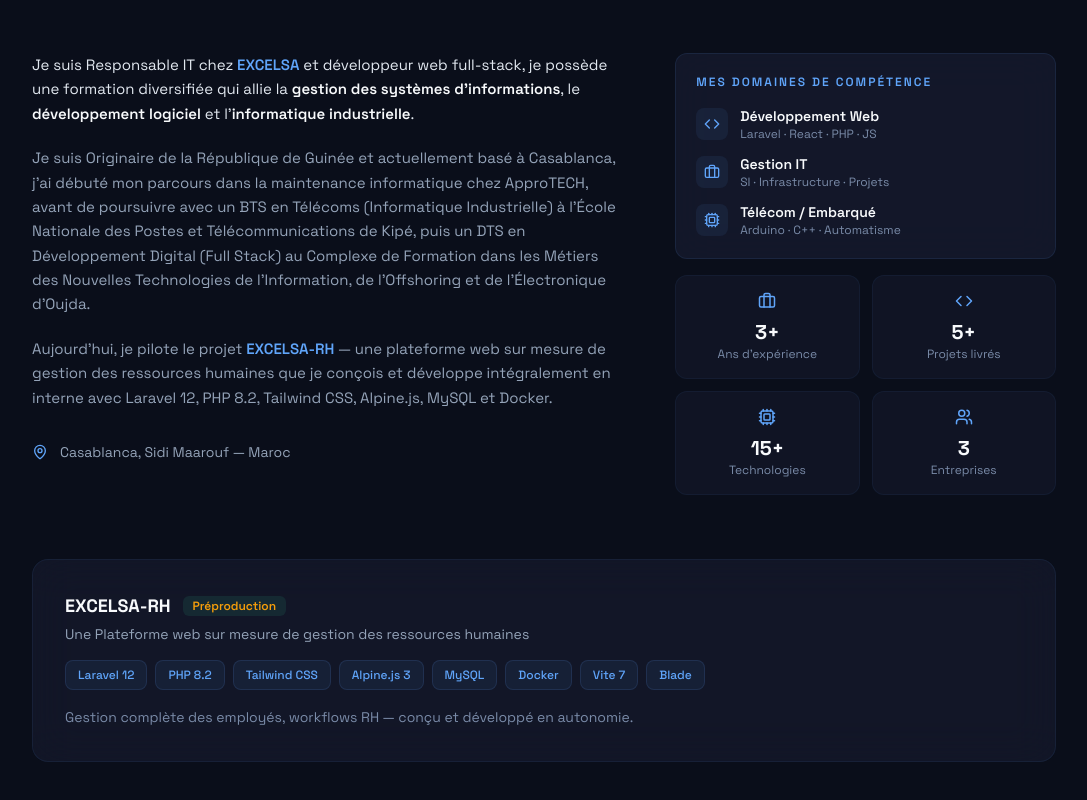
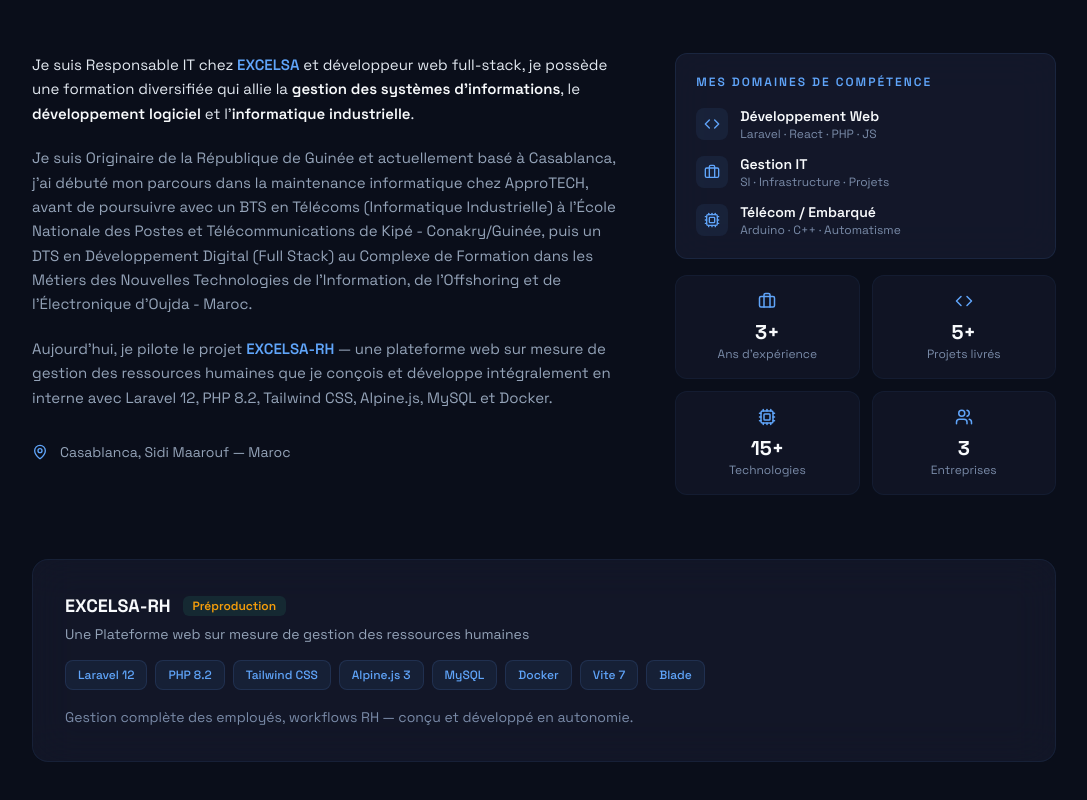
Before and after one commit to MauricePHMonemou/portfolio-maurice, a React (Vite) app: page / in a window 1280 px wide. Shown: the part 979-1779 px from the top of the page, without its empty margins (96-1183 px from the left). Built offline with nearby package versions, Linux system fonts and the light colour scheme; the HTML template or start-up script is replaced by a standard one.

Commit message:
Ajout des villes et pays sur ma description

```diff
--- a/src/components/About.jsx
+++ b/src/components/About.jsx
@@ -54,9 +54,9 @@
               Je suis Originaire de la République de Guinée et actuellement basé à Casablanca,
               j'ai débuté mon parcours dans la maintenance informatique chez ApproTECH,
               avant de poursuivre avec un BTS en Télécoms (Informatique Industrielle){' '}
-              à l'École Nationale des Postes et Télécommunications de Kipé,{' '}
+              à l'École Nationale des Postes et Télécommunications de Kipé - Conakry/Guinée,{' '}
               puis un DTS en Développement Digital (Full Stack) au Complexe de Formation dans les Métiers{' '}
-              des Nouvelles Technologies de l’Information, de l’Offshoring et de l’Électronique d'Oujda.
+              des Nouvelles Technologies de l’Information, de l’Offshoring et de l’Électronique d'Oujda - Maroc.
             </p>
 
             <p className="leading-relaxed" style={{ color: '#94a3b8', fontSize: 15 }}>
```
